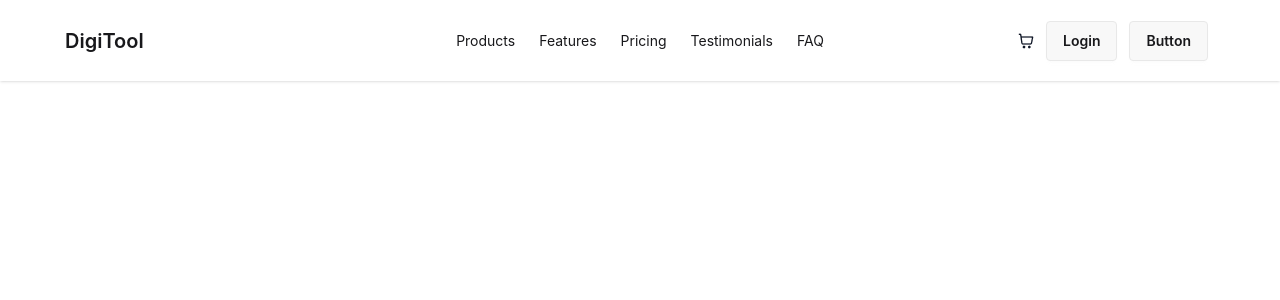
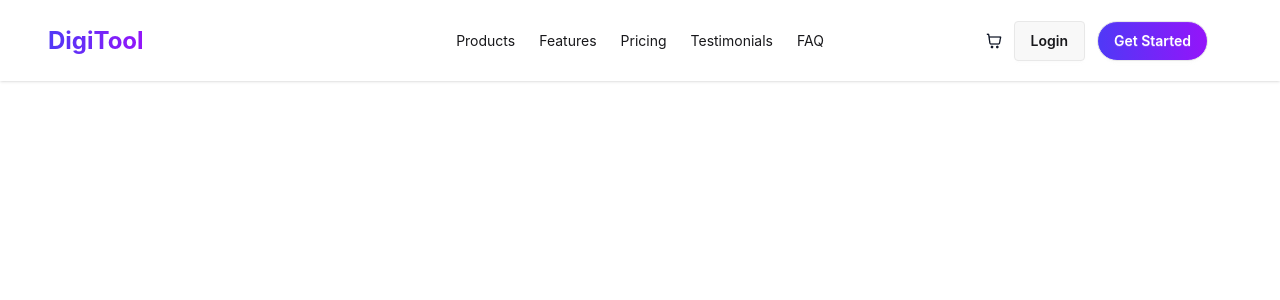
Before and after one commit to amitkhan-dev/DigiTools-Platform, a React (Vite) app: page / in a window 1280 px wide. Shown: the top 300 px of the page. Built offline with nearby package versions, Linux system fonts and the light colour scheme.

Commit message:
Navbar design Complected as per Figma file using Tailwind Css and DaisyUI

```diff
--- a/src/Components/Navbar.jsx
+++ b/src/Components/Navbar.jsx
@@ -18,7 +18,7 @@ const Navbar = () => {
               <li><a>FAQ</a></li>
             </ul>
           </div>
-          <a className="btn btn-ghost text-xl ">DigiTool</a>
+          <a className=" logo-gradient text-2xl font-bold">DigiTool</a>
           </div>
           <div className="navbar-center hidden lg:flex">
             <ul className="menu menu-horizontal px-1 ">
@@ -32,7 +32,7 @@ const Navbar = () => {
           <div className="navbar-end gap-3">
             <img src={shoppingIcon} alt="Shopping cart" />
             <button className='btn'>Login</button>
-            <a className="btn mr-6">Button</a>
+            <a className="btn custom-gradient text-[#ffffff] rounded-3xl mr-6">Get Started</a>
           </div>
         </div>
       </div>
--- a/src/index.css
+++ b/src/index.css
@@ -1,2 +1,14 @@
 @import "tailwindcss";
 @plugin "daisyui";
+
+.custom-gradient {
+  background: linear-gradient(88deg, #4f39f6 0%, #9514fa 100%);
+}
+
+
+  .logo-gradient {
+    background: linear-gradient(88deg, #4f39f6 0%, #9514fa 100%);
+    -webkit-background-clip: text;
+    background-clip: text;
+    color: transparent;
+}
```
